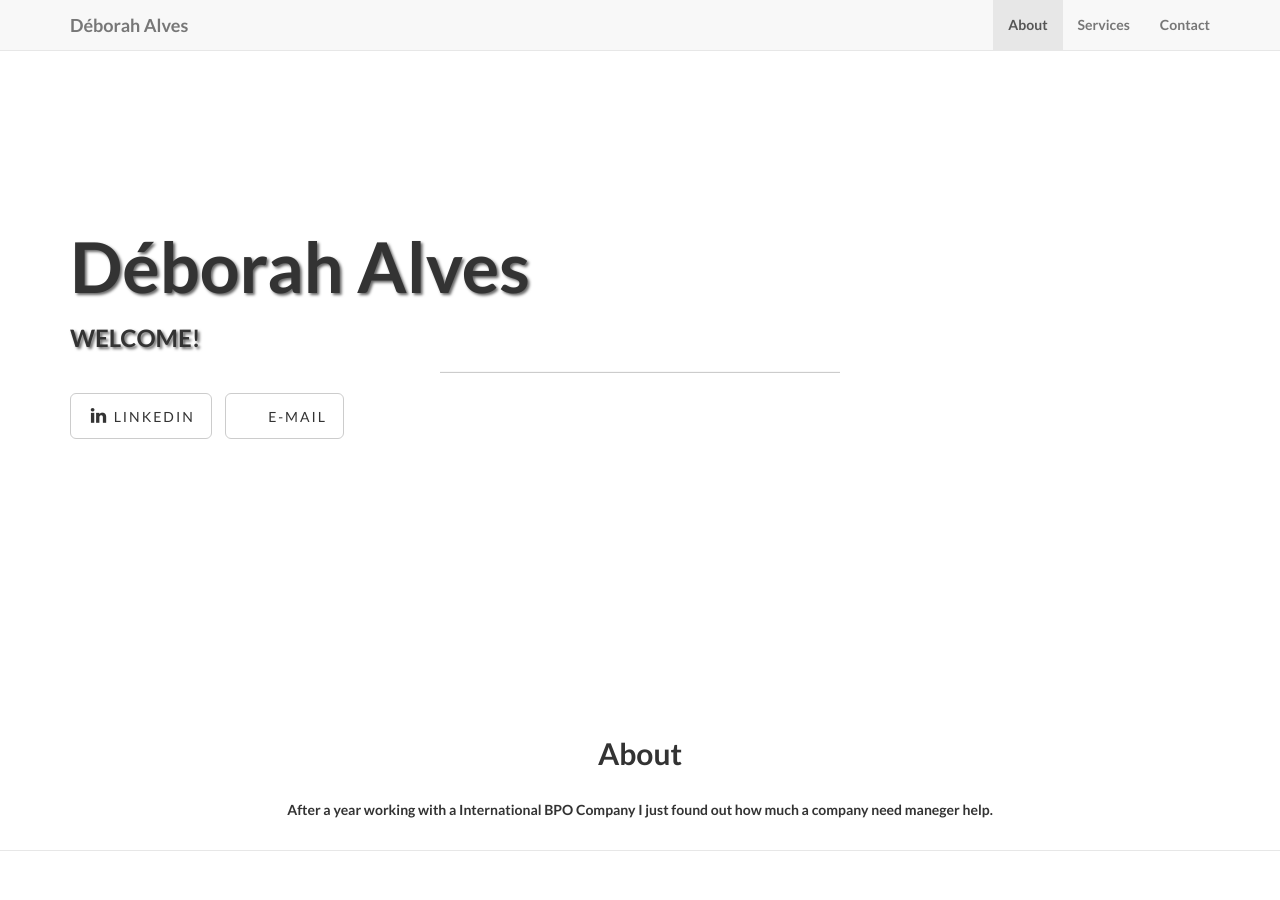
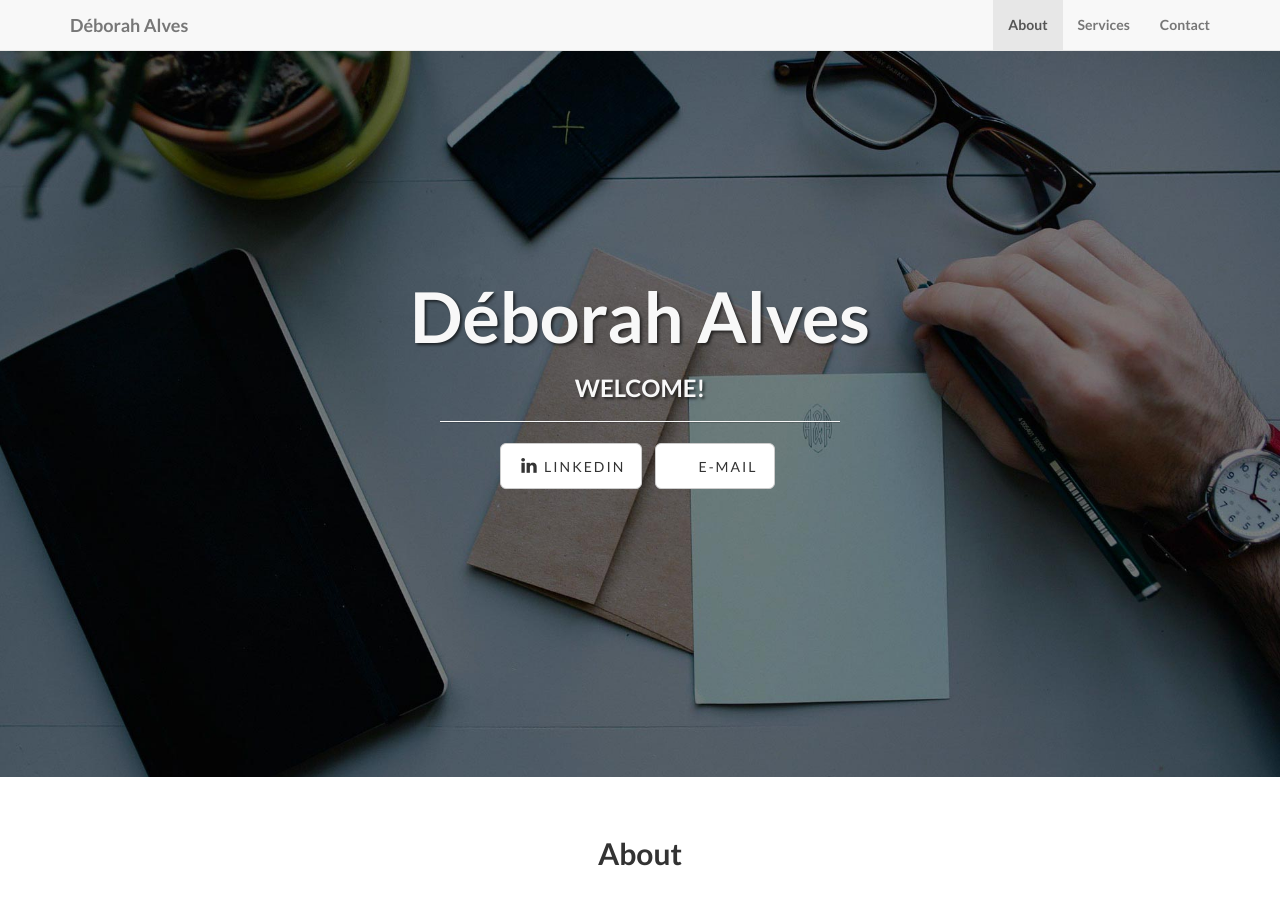
Before and after one commit to deborahyalves/deborahyalves.github.io, a Jekyll site: the page built from index.html, in a window 1280 px wide and 900 px high. Built offline with Jekyll 4.4.1, drawn with Linux system fonts in a browser that asks for light colours.

Commit message:
Update header.html

```diff
--- a/_includes/header.html
+++ b/_includes/header.html
@@ -32,7 +32,7 @@
 
 <section id="home">
 <!-- Header -->
-	<div class="ballpen-blur-close-up-computer-461077">
+	<div class="intro-header">
 
 		<div class="container">
 
```
